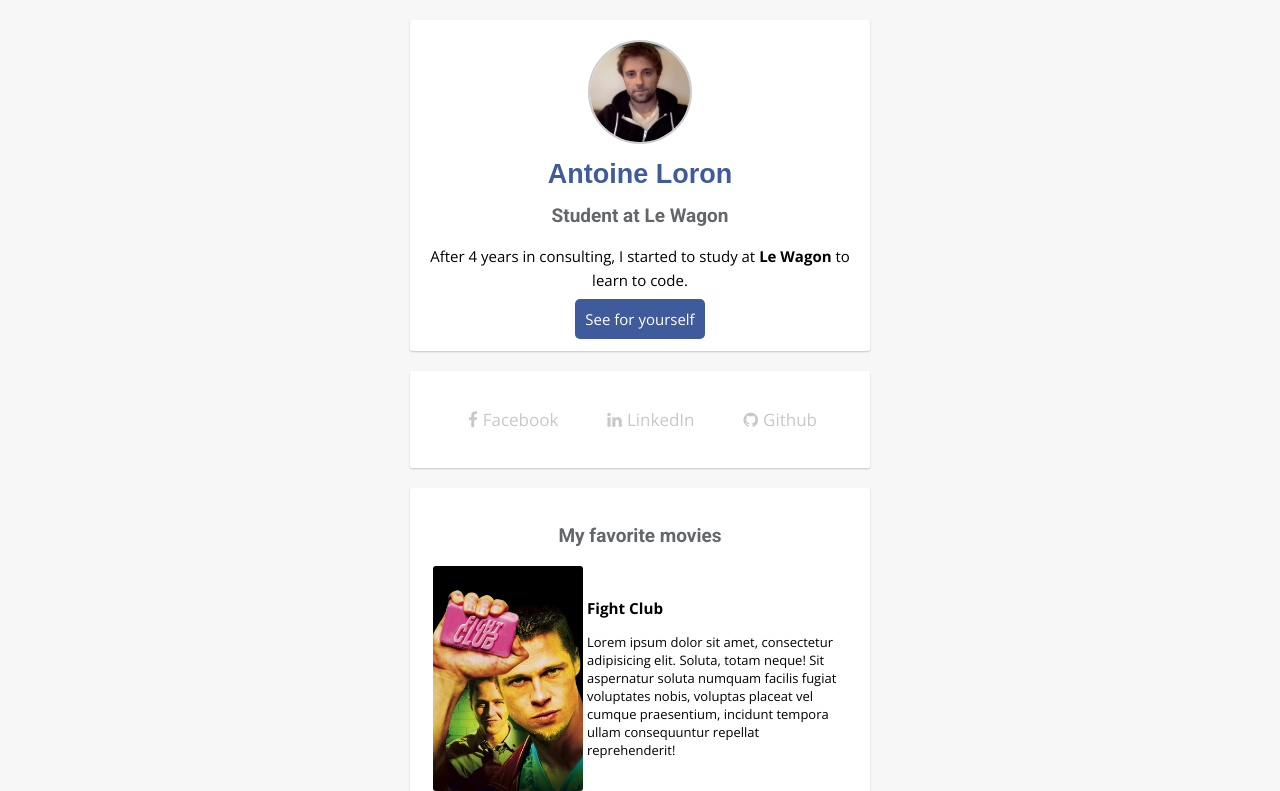
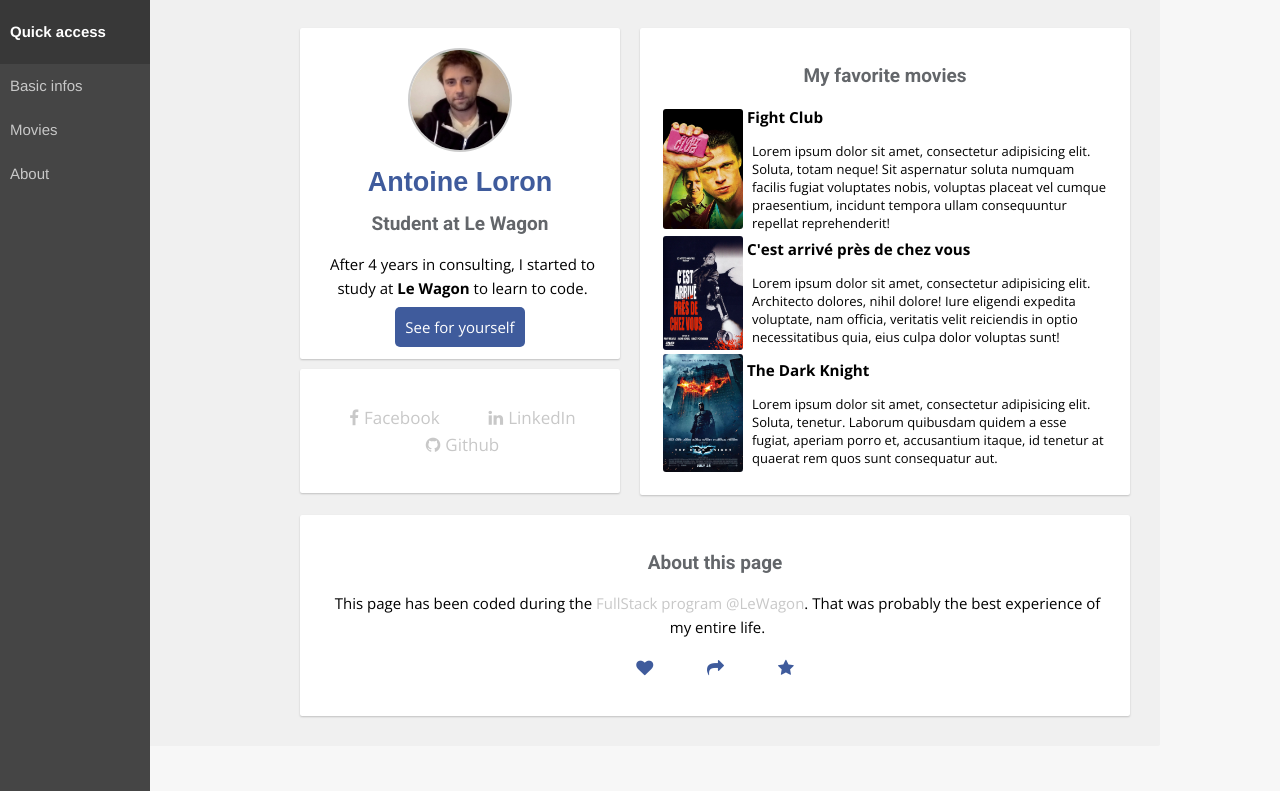
Before and after one commit to AntoineLo/profile, a plain HTML site: page index.html in a window 1280 px wide. Shown: the top 791 px of the page. Drawn offline with nearby package versions, Linux system fonts and the light colour scheme.

Commit message:
With sidebar and blocks

```diff
--- a/index.html
+++ b/index.html
@@ -8,8 +8,20 @@
 </head>
 
 <body>
+  <div id="sidebar">
+    <ul>
+      <li class="sidebar-menu" id="sidebar-top">Quick access</li>
+      <a href="#basic-info"><li class="sidebar-menu">Basic infos</li></a>
+      <a href="#favorite-movies"><li class="sidebar-menu">Movies</li></a>
+      <a href="#about"><li class="sidebar-menu">About</li></a>
+    </ul>
+  </div>
+
+  <div id="wrapper">
+    <div id="page-content">
       <div class="container">
-    <div class="card text-center">
+        <div id="left">
+          <div class="card text-center" id="basic-info">
             <img class="img-circle" id="img-profile" src="images/profile_pic.jpg" width="100px">
             <h1>Antoine Loron</h1>
             <h2>Student at Le Wagon</h2>
@@ -18,7 +30,6 @@
             </p>
             <a class="btn-blue" href="http://lewagon.com" target="_blank">See for yourself</a>
           </div>
-
           <div class="card text-center">
             <ul class="list-inline">
               <li><a class="icons" href="http://www.facebook.com/antoine.loron"><i class="fa fa-facebook" target="_blank"></i>Facebook</li></a>
@@ -26,13 +37,14 @@
               <li><a class="icons" href="https://github.com/AntoineLo" target="_blank"><i class="fa fa-github"></i>Github</li></a>
             </ul>
           </div>
-
-    <div class="card text-center">
+        </div>
+        <div id="right">
+          <div class="card text-center" id="favorite-movies">
             <h2>My favorite movies</h2>
             <table>
               <tr>
                 <td>
-            <img src="images/fight-club-poster.jpg" alt="Fight Club" width="150">
+                  <img src="images/fight-club-poster.jpg" alt="Fight Club" width="80">
                 </td>
                 <td>
                   <h3>Fight Club</h3>
@@ -43,7 +55,7 @@
               </tr>
               <tr>
                 <td>
-            <img src="images/c-est-arrive-pres-de-chez-vous-affiche.jpg" alt="C'est arrivé près de chez vous" width="150">
+                  <img src="images/c-est-arrive-pres-de-chez-vous-affiche.jpg" alt="C'est arrivé près de chez vous" width="80">
                 </td>
                 <td>
                   <h3>C'est arrivé près de chez vous</h3>
@@ -54,7 +66,7 @@
               </tr>
               <tr>
                 <td>
-            <img src="images/the_dark_knight_poster.jpg" alt="The Dark Knight" width="150">
+                  <img src="images/the_dark_knight_poster.jpg" alt="The Dark Knight" width="80">
                 </td>
                 <td>
                   <h3>The Dark Knight</h3>
@@ -65,8 +77,10 @@
               </tr>
             </table>
           </div>
-
-    <div class="card text-center">
+        </div>
+        <div class="clear"></div>
+        <div id="footer">
+          <div class="card text-center" id="about">
             <h2>About this page</h2>
             <p>This page has been coded during the <a href="http://lewagon.com" target="_blank">FullStack program @LeWagon</a>. That was probably the best experience of my entire life.</p>
             <ul class="list-inline blue-icons">
@@ -76,5 +90,8 @@
             </ul>
           </div>
         </div>
+      </div>
+    </div>
+  </div>
 </body>
 </html>
--- a/style.css
+++ b/style.css
@@ -16,9 +16,15 @@ h2 {
 }
 a {
   text-decoration: none;
+}
+div {
+  display: block;
+}
+#page-content a {
+  text-decoration: none;
   color: rgb(200, 200, 200);
 }
-a:hover {
+#page-content a:hover {
   color: #3F5B9C;
 }
 ul {
@@ -35,16 +41,13 @@ img {
   display: inline;
   margin: 20px;
   font-size: 17px;
-}
-.container {
-  width: 500px;
-  margin: 0 auto;
+  line-height: 1.6em;
 }
 .card {
   background: white;
   box-shadow: 0px 1px 2px 0px rgba(0, 0, 0, 0.2);
   border-radius: 2px;
-  margin: 20px;
+  margin: 10px;
   padding: 20px;
 }
 .text-center {
@@ -56,13 +59,13 @@ img {
 #img-profile {
   border: 2px solid #CCCCCC;
 }
-.btn-blue {
+#page-content .btn-blue {
   background: #3F5B9C;
   padding: 10px;
   border-radius: 5px;
   color: white;
 }
-.btn-blue:hover {
+#page-content .btn-blue:hover {
   color: rgb(201,201,201);
 }
 .fa {
@@ -71,3 +74,61 @@ img {
 .blue-icons {
   color: #3F5B9C
 }
+#sidebar {
+  position: fixed;
+  background: #454545;
+  width: 150px;
+  left: 0;
+  top: 0;
+  bottom: 0;
+}
+#page-content {
+  margin-left: 150px;
+}
+.sidebar-menu {
+  padding: 10px;
+  font-family: "ProximaNova", "Helvetica", "sans-serif";
+}
+.sidebar-menu:hover {
+  background: #383838;
+  color: white;
+}
+#sidebar-top {
+  padding-top: 20px;
+  padding-bottom: 20px;
+  background: #383838;
+  color: white;
+  font-weight: bold;
+  margin-top: -15px;
+}
+#sidebar a {
+  color: rgb(200, 200, 200);
+}
+#sidebar a:hover {
+  color: white;
+}
+#wrapper {
+  padding: 20px;
+  width: 1000px;
+  margin: -10px auto;
+  display: table;
+  border-radius: 2px;
+  background: rgba(175, 175, 175, 0.1);
+}
+#left {
+  width: 40%;
+  float: left;
+}
+#right {
+  width: 60%;
+  float: right;
+}
+.clear {
+  clear: both;
+}
+#footer {
+  position: relative;
+}
+.card p {
+  padding-left: 5px;
+}
```
Also changed, not shown: 1 other file. Lines whose indentation alone changed are shown as unchanged.
